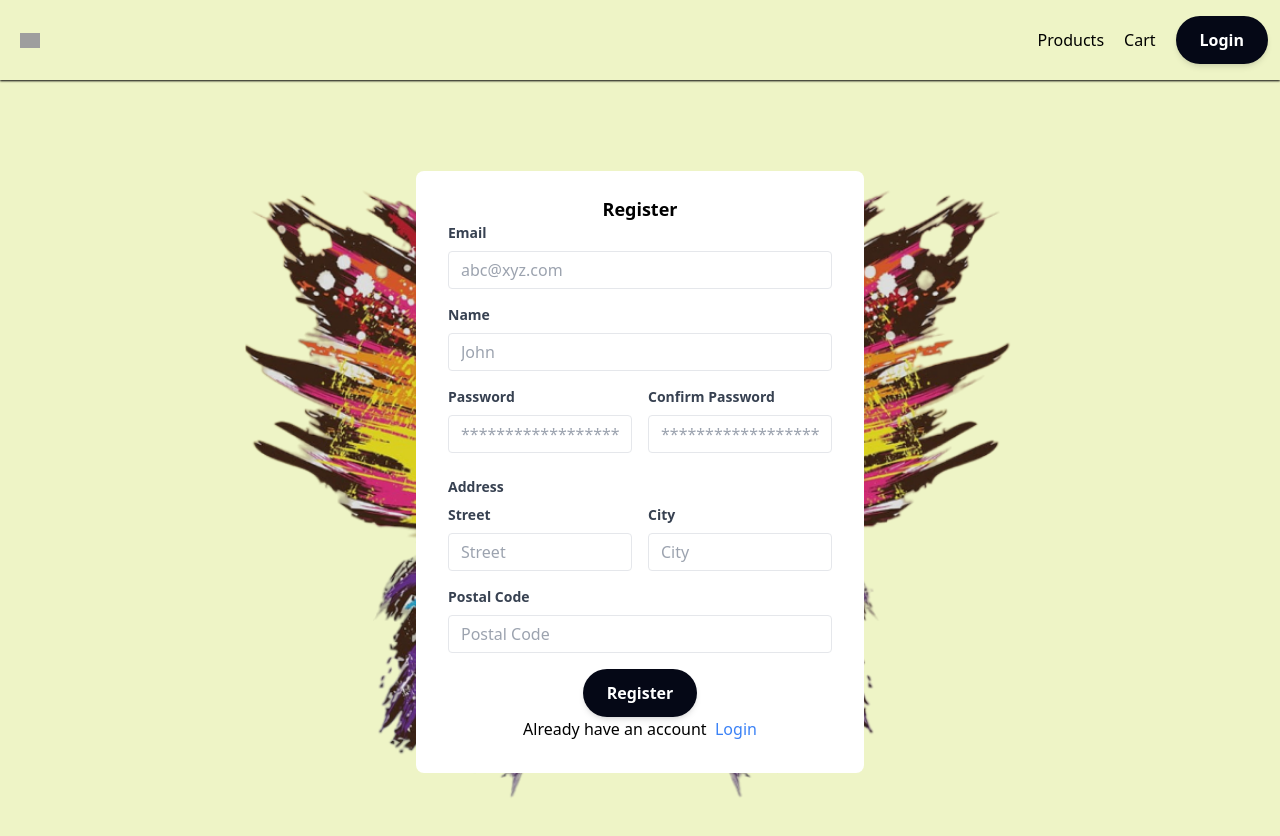
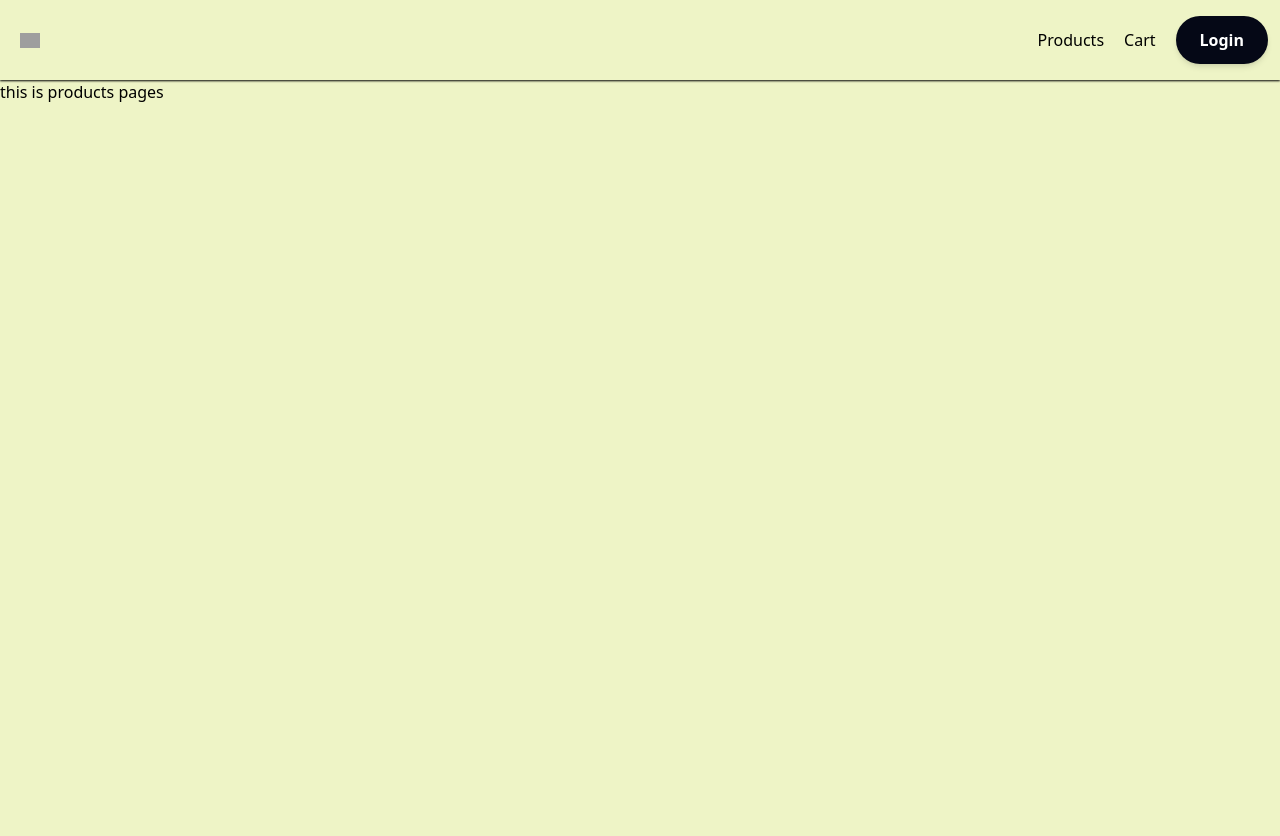
Before and after one commit to abulaalafareh/BuyIt, a React (Vite) app in the folder client/: page / in a window 1280 px wide. Shown: the top 836 px of the page. After the commit the page ends 800 px from the top, so only its background shows below. Built offline with nearby package versions, Linux system fonts and the light colour scheme; grey boxes are pictures that could not be loaded.

Commit message:
local storage added temporarely

```diff
--- a/client/src/App.jsx
+++ b/client/src/App.jsx
@@ -1,5 +1,6 @@
 import { BrowserRouter, Route, Routes } from "react-router-dom";
 import Login_register from "./pages/Login_register";
+import Products from "./pages/Products";
 import { Header } from "./components";
 import { ToggleFormProvider } from "./contextApi/ToggleFormContext";
 function App() {
@@ -8,7 +9,8 @@ function App() {
       <Header />
       <ToggleFormProvider>
         <Routes>
-          <Route path="/" element={<Login_register />} />
+          <Route path="/" element={<Products />} />
+          <Route path="/login" element={<Login_register />} />
         </Routes>
       </ToggleFormProvider>
     </BrowserRouter>
--- a/client/src/components/Login.jsx
+++ b/client/src/components/Login.jsx
@@ -1,15 +1,19 @@
 import { ToggleFormContext } from "../contextApi/ToggleFormContext";
-import { useContext } from "react";
+import { useContext, useState } from "react";
 import { useFormik } from "formik";
 import * as Yup from "yup";
 import axios from "axios";
 import { useSelector, useDispatch } from "react-redux";
 import { setUser } from "../Redux/UserActions";
+import { useEffect } from "react";
 
 function Login() {
   const { updateToggleForm } = useContext(ToggleFormContext);
   const userState = useSelector((state) => state.userReducer);
   const dispatch = useDispatch();
+  const [userData, setUserData] = useState(
+    JSON.parse(localStorage.getItem("user"))
+  );
   const formData = {
     email: "",
     password: "",
@@ -19,6 +23,10 @@ function Login() {
     email: Yup.string().email().required("Please enter your email"),
     password: Yup.string().min(5).required("Please enter your password"),
   });
+
+  useEffect(() => {
+    localStorage.setItem("user", JSON.stringify(userData));
+  }, [userData]);
 
   const { values, errors, touched, handleBlur, handleChange, handleSubmit } =
     useFormik({
@@ -52,6 +60,8 @@ function Login() {
               postal,
             })
           );
+
+          setUserData({ id, email, username, street, city, postal });
         } catch (error) {
           console.error(error.response.data);
         }
--- /dev/null
+++ b/client/src/pages/Products.jsx
@@ -0,0 +1,5 @@
+function Products() {
+  return <div>this is products pages</div>;
+}
+
+export default Products;
```
